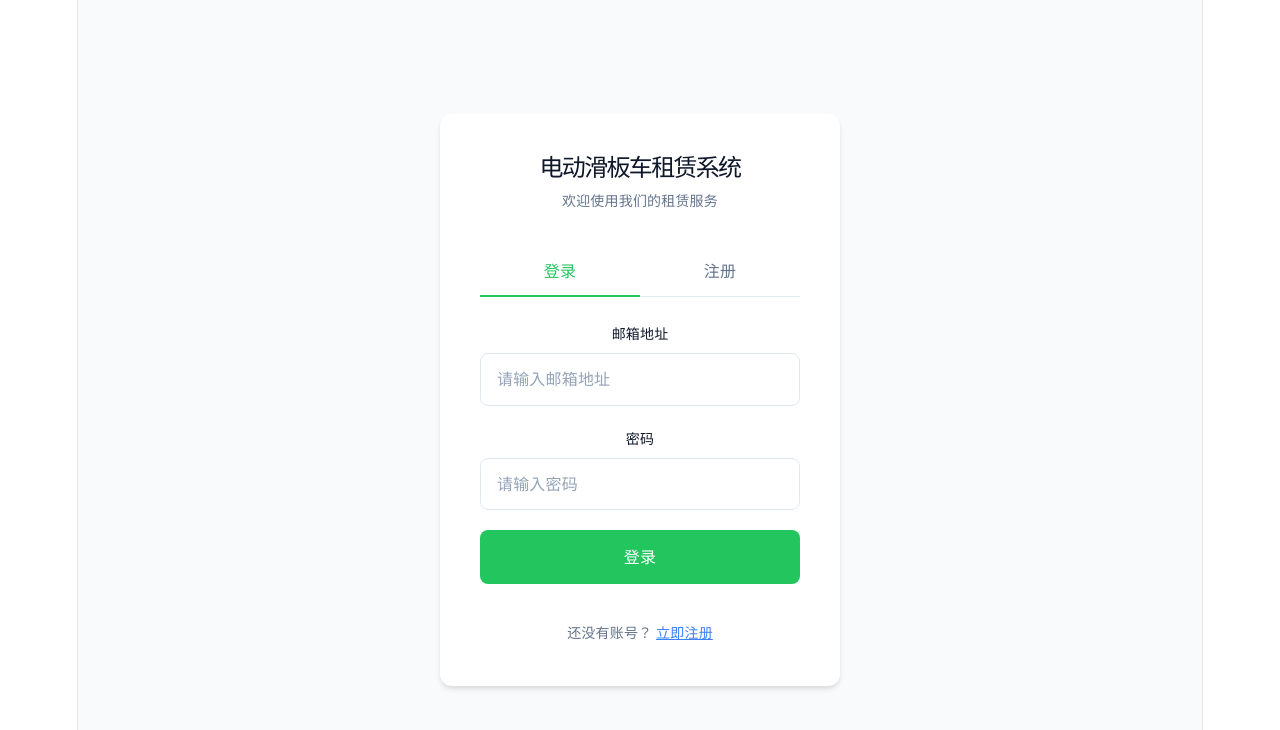
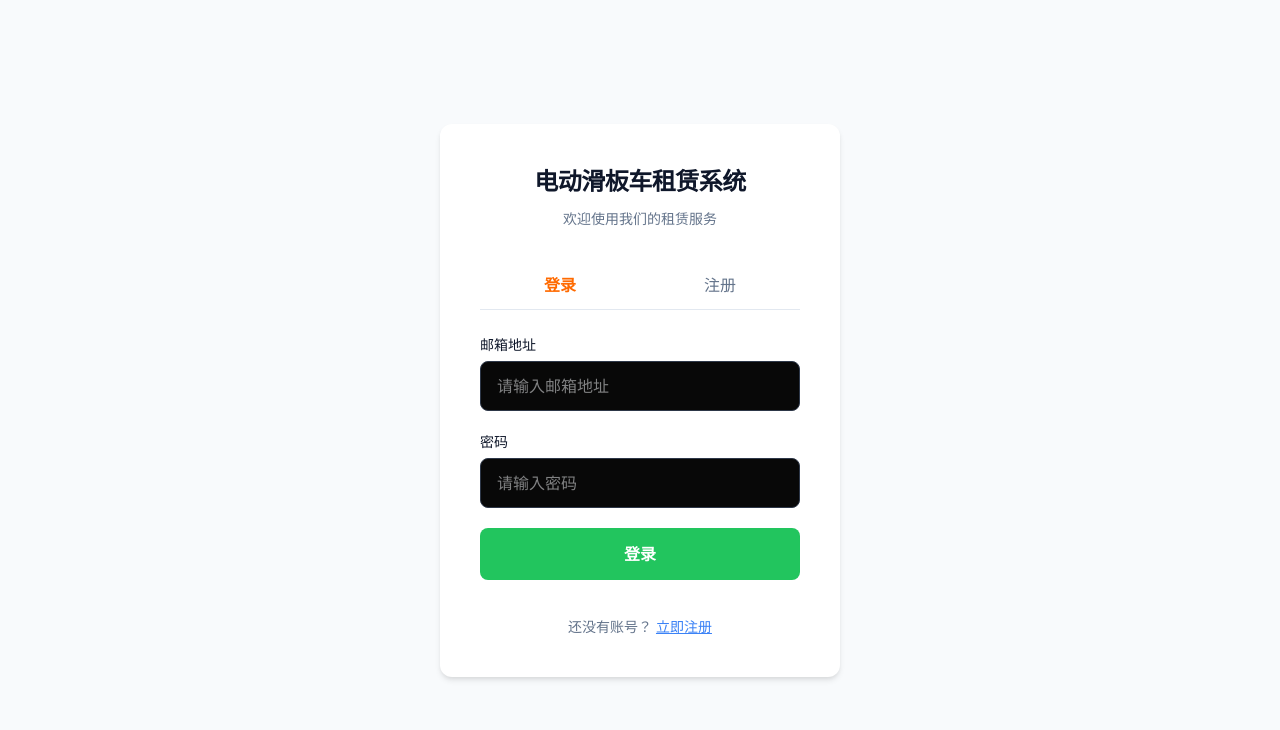
Before and after one commit to Luiscrazy0/XJCO2913_SoftwareEngineering_Group17, a React (Vite) app in the folder frontend/: page / in a window 1280 px wide. Shown: the top 730 px of the page. Built offline with nearby package versions, Linux system fonts and the light colour scheme.

Commit message:
feat: 优化前端样式，重构 index.css 以符合迈凯伦设计风格；新增执行步骤文档，明确 P0-P2 优先级任务

```diff
--- a/frontend/src/index.css
+++ b/frontend/src/index.css
@@ -1,194 +1,132 @@
 @import "tailwindcss";
 
+/* 1. 定义迈凯伦核心设计变量 */
 :root {
-  --text: #6b6375;
-  --text-h: #08060d;
-  --bg: #fff;
-  --border: #e5e4e7;
-  --code-bg: #f4f3ec;
-  --accent: #aa3bff;
-  --accent-bg: rgba(170, 59, 255, 0.1);
-  --accent-border: rgba(170, 59, 255, 0.5);
-  --social-bg: rgba(244, 243, 236, 0.5);
-  --shadow:
-    rgba(0, 0, 0, 0.1) 0 10px 15px -3px, rgba(0, 0, 0, 0.05) 0 4px 6px -2px;
+  /* 品牌色体系 */
+  --mclaren-orange: #FF6A00;
+  --mclaren-orange-hover: #FF8A00;
+  --mclaren-orange-depth: #C95000;
 
-  /* Auth System Color Tokens */
-  --auth-bg: #f8fafc;
-  --auth-card-bg: #FFFFFF;
-  --auth-text-main: #0F172A;
-  --auth-text-secondary: #64748B;
-  --auth-tab-active: #22C55E;
-  --auth-tab-inactive: #64748B;
-  --auth-tab-hover: #16A34A;
-  --auth-input-bg: #FFFFFF;
-  --auth-input-border: #E2E8F0;
-  --auth-input-text: #0F172A;
-  --auth-input-placeholder: #94A3B8;
-  --auth-input-focus: #22C55E;
-  --auth-input-error: #EF4444;
-  --auth-button-primary: #22C55E;
-  --auth-button-primary-hover: #16A34A;
-  --auth-button-primary-active: #15803D;
-  --auth-button-disabled: #86EFAC;
-  --auth-button-text: #FFFFFF;
-  --auth-link: #3B82F6;
-  --auth-link-hover: #2563EB;
-  --auth-error: #EF4444;
-  --auth-warning: #F59E0B;
-  --auth-success: #10B981;
-  --auth-info: #3B82F6;
+  /* 深色背景体系 */
+  --bg-main: #0E0E0E;         /* 纯黑底色 */
+  --bg-card: #111827;         /* 卡片暗灰 */
+  --bg-input: #080808;        /* 输入框深黑 */
 
-  --sans: system-ui, 'Segoe UI', Roboto, sans-serif;
-  --heading: system-ui, 'Segoe UI', Roboto, sans-serif;
-  --mono: ui-monospace, Consolas, monospace;
+  /* 文字与边框 */
+  --text-main: #F8FAFC;       /* 主文字白 */
+  --text-secondary: #94A3B8;  /* 辅助文字灰 */
+  --border-line: #2D3748;     /* 迈凯伦灰色细线区分 */
 
-  font: 18px/145% var(--sans);
-  letter-spacing: 0.18px;
-  color-scheme: light dark;
-  color: var(--text);
-  background: var(--bg);
-  font-synthesis: none;
-  text-rendering: optimizeLegibility;
-  -webkit-font-smoothing: antialiased;
-  -moz-osx-font-smoothing: grayscale;
+  /* 阴影与深度 */
+  --shadow-3d: 0 6px 0 var(--mclaren-orange-depth), 0 12px 20px rgba(0,0,0,0.5);
+  --shadow-card: 0 8px 24px rgba(0,0,0,0.35);
 
-  @media (max-width: 1024px) {
-    font-size: 16px;
-  }
+  /* 字体配置 */
+  --sans: "Inter", system-ui, -apple-system, sans-serif;
+  --mono: "Maple Mono NF CN", "JetBrains Mono", ui-monospace, monospace;
+
+  /* 默认基础配置 */
+  background: var(--bg-main);
+  color: var(--text-main);
+  font-family: var(--sans);
+  font-size: 16px;
+  line-height: 1.5;
+  color-scheme: dark; /* 强制声明为深色模式 */
 }
 
-@media (prefers-color-scheme: dark) {
-  :root {
-    --text: #9ca3af;
-    --text-h: #f3f4f6;
-    --bg: #16171d;
-    --border: #2e303a;
-    --code-bg: #1f2028;
-    --accent: #c084fc;
-    --accent-bg: rgba(192, 132, 252, 0.15);
-    --accent-border: rgba(192, 132, 252, 0.5);
-    --social-bg: rgba(47, 48, 58, 0.5);
-    --shadow:
-      rgba(0, 0, 0, 0.4) 0 10px 15px -3px, rgba(0, 0, 0, 0.25) 0 4px 6px -2px;
-
-    /* Dark Mode Auth System Color Tokens */
-    --auth-bg: #0F172A;
-    --auth-card-bg: #1E293B;
-    --auth-text-main: #F1F5F9;
-    --auth-text-secondary: #CBD5F5;
-    --auth-input-bg: #1E293B;
-    --auth-input-border: #334155;
-    --auth-input-focus: #22C55E;
-  }
-
-  #social .button-icon {
-    filter: invert(1) brightness(2);
-  }
+/* 2. 清理 P0 提到的模板遗留布局 */
+body {
+  margin: 0;
+  background-color: var(--bg-main);
 }
 
 #root {
-  width: 1126px;
+  /* 移除固定的 1126px 宽度和居中边框 */
+  width: 100%;
   max-width: 100%;
-  margin: 0 auto;
-  text-align: center;
-  border-inline: 1px solid var(--border);
+  margin: 0;
   min-height: 100svh;
   display: flex;
   flex-direction: column;
-  box-sizing: border-box;
+  text-align: left; /* 移除居中文字 */
+  border-inline: none; /* 移除侧边细线 */
 }
 
-body {
-  margin: 0;
+/* 3. 迈凯伦风排版 */
+h1, h2, h3 {
+  color: var(--text-main);
+  font-weight: 700;
+  letter-spacing: -0.02em;
 }
 
-h1,
-h2 {
-  font-family: var(--heading);
-  font-weight: 500;
-  color: var(--text-h);
+code, .counter, .data-value {
+  font-family: var(--mono);
+  background: var(--bg-input);
+  color: var(--mclaren-orange);
 }
 
-h1 {
-  font-size: 56px;
-  letter-spacing: -1.68px;
-  margin: 32px 0;
-  @media (max-width: 1024px) {
-    font-size: 36px;
-    margin: 20px 0;
-  }
-}
-h2 {
-  font-size: 24px;
-  line-height: 118%;
-  letter-spacing: -0.24px;
-  margin: 0 0 8px;
-  @media (max-width: 1024px) {
-    font-size: 20px;
-  }
-}
-p {
-  margin: 0;
+/* 4. 核心组件美化：3D 按钮 (替换原有的 .auth-button) */
+.mclaren-btn-3d {
+  background: linear-gradient(180deg, var(--mclaren-orange-hover) 0%, var(--mclaren-orange) 100%);
+  color: white;
+  border: 1px solid #FFAC60;
+  border-radius: 12px;
+  padding: 12px 24px;
+  font-weight: 700;
+  text-transform: uppercase;
+  transition: all 0.1s ease;
+  box-shadow: var(--shadow-3d);
+  cursor: pointer;
+  display: inline-flex;
+  align-items: center;
+  justify-content: center;
 }
 
-code,
-.counter {
-  font-family: var(--mono);
-  display: inline-flex;
-  border-radius: 4px;
-  color: var(--text-h);
+.mclaren-btn-3d:hover {
+  filter: brightness(1.1);
+  transform: translateY(-2px);
+  box-shadow: 0 8px 0 var(--mclaren-orange-depth), 0 15px 25px rgba(0,0,0,0.6);
 }
 
-code {
-  font-size: 15px;
-  line-height: 135%;
-  padding: 4px 8px;
-  background: var(--code-bg);
+.mclaren-btn-3d:active {
+  transform: translateY(4px);
+  box-shadow: 0 2px 0 var(--mclaren-orange-depth), 0 5px 10px rgba(0,0,0,0.4);
 }
 
-/* AuthPage specific styles */
-.inactive-tab:hover {
-  color: var(--auth-tab-hover, #16A34A) !important;
+.mclaren-btn-3d:disabled {
+  background: #374151;
+  border-color: #4B5563;
+  box-shadow: none;
+  cursor: not-allowed;
+  transform: none;
 }
 
-.active-tab {
-  color: var(--auth-tab-active, #22C55E) !important;
-  font-weight: 600 !important;
+/* 5. 灰色细线区分 (Divider) */
+.mclaren-divider {
+  border-bottom: 1px solid var(--border-line);
 }
 
-.active-tab::after {
-  content: "" !important;
-  position: absolute !important;
-  bottom: -1px !important;
-  left: 0 !important;
-  right: 0 !important;
-  height: 2px !important;
-  background-color: var(--auth-tab-active, #22C55E) !important;
-  transform: scaleX(1) !important;
-  transition: transform 0.2s ease !important;
+/* 6. 兼容旧有的 Auth 类名以确保不直接挂掉，但重定向到新变量 */
+.active-tab {
+  color: var(--mclaren-orange) !important;
+  border-bottom: 2px solid var(--mclaren-orange);
 }
 
-/* Input placeholder styling */
-input::placeholder {
-  color: var(--auth-input-placeholder, #94A3B8) !important;
+.auth-card {
+  background: var(--bg-card);
+  border: 1px solid var(--border-line);
+  box-shadow: var(--shadow-card);
+  border-radius: 16px;
 }
 
-/* Button hover states */
-.auth-button:hover:not(:disabled) {
-  background-color: var(--auth-button-primary-hover, #16A34A) !important;
+input {
+  background: var(--bg-input) !important;
+  border: 1px solid var(--border-line) !important;
+  color: var(--text-main) !important;
 }
 
-.auth-button:active:not(:disabled) {
-  background-color: var(--auth-button-primary-active, #15803D) !important;
+input:focus {
+  border-color: var(--mclaren-orange) !important;
+  outline: none;
+  box-shadow: 0 0 0 2px rgba(255, 106, 0, 0.2);
 }
-
-.auth-button:disabled {
-  background-color: var(--auth-button-disabled, #86EFAC) !important;
-  cursor: not-allowed !important;
-}
-
-/* Link hover states */
-.auth-link:hover {
-  color: var(--auth-link-hover, #2563EB) !important;
-}
```
Also changed, not shown: 1 other file (tests, documents, lock files or other folders).
